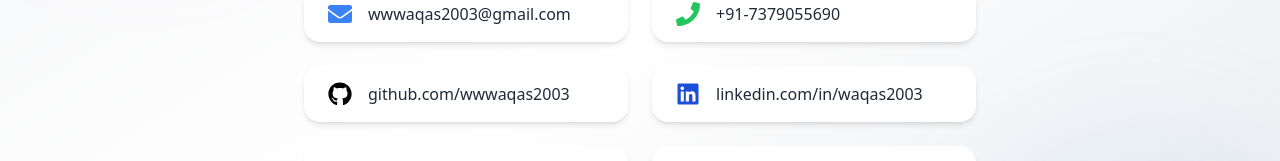
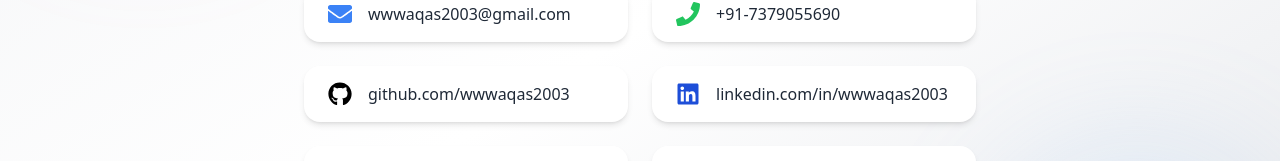
Before and after one commit to wwwaqas2003/Portfolio, a React (Vite) app: page / in a window 1280 px wide. Shown: the part 6406-6567 px from the top of the page. Built offline with nearby package versions, Linux system fonts and the light colour scheme.

Commit message:
edited correct and working link

```diff
--- a/src/components/Contact.jsx
+++ b/src/components/Contact.jsx
@@ -59,7 +59,7 @@ const Contact = () => {
             className="flex items-center gap-4 px-6 py-4 bg-white dark:bg-gray-800 rounded-2xl shadow-md hover:shadow-xl transition-all hover:scale-105 text-gray-800 dark:text-white"
           >
             <FaLinkedin className="text-2xl text-blue-700" />
-            <span>linkedin.com/in/waqas2003</span>
+            <span>linkedin.com/in/wwwaqas2003</span>
           </a>
           <a
             href="https://instagram.com/ft.waqas"
```
